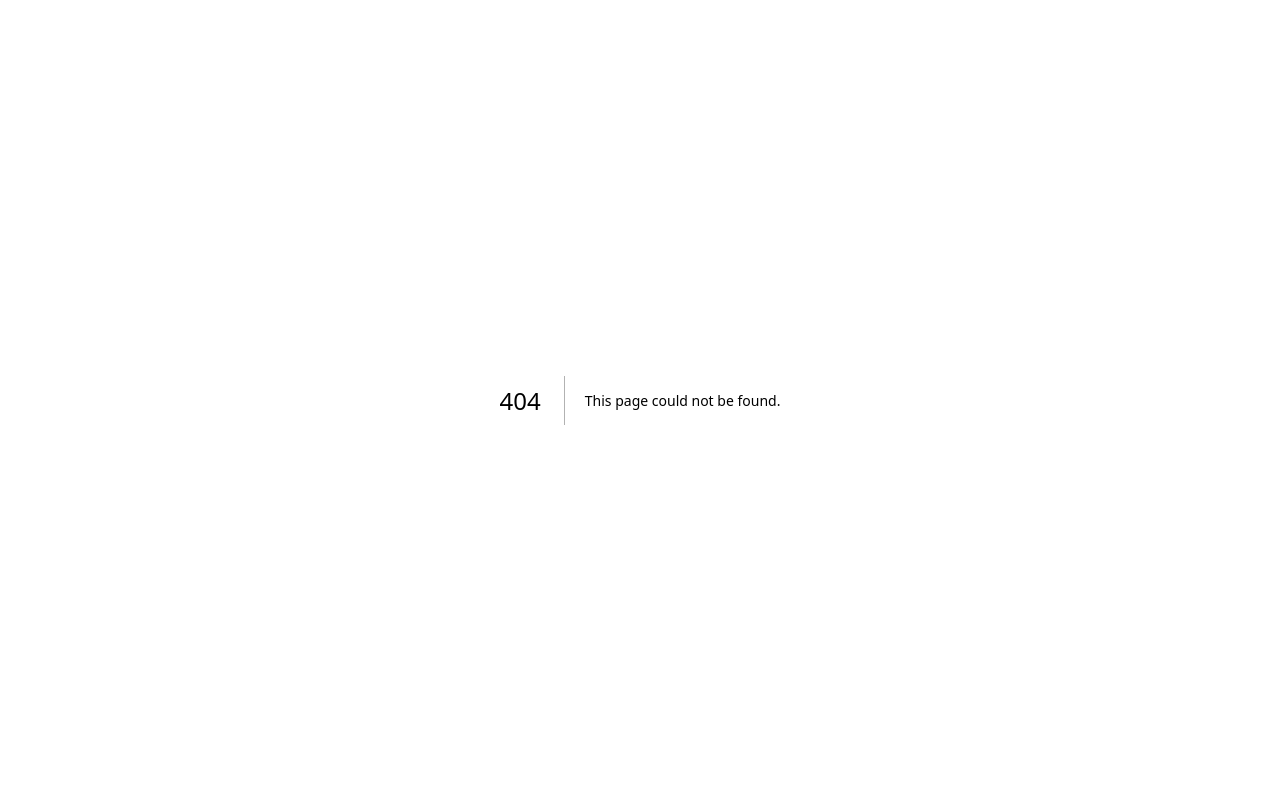
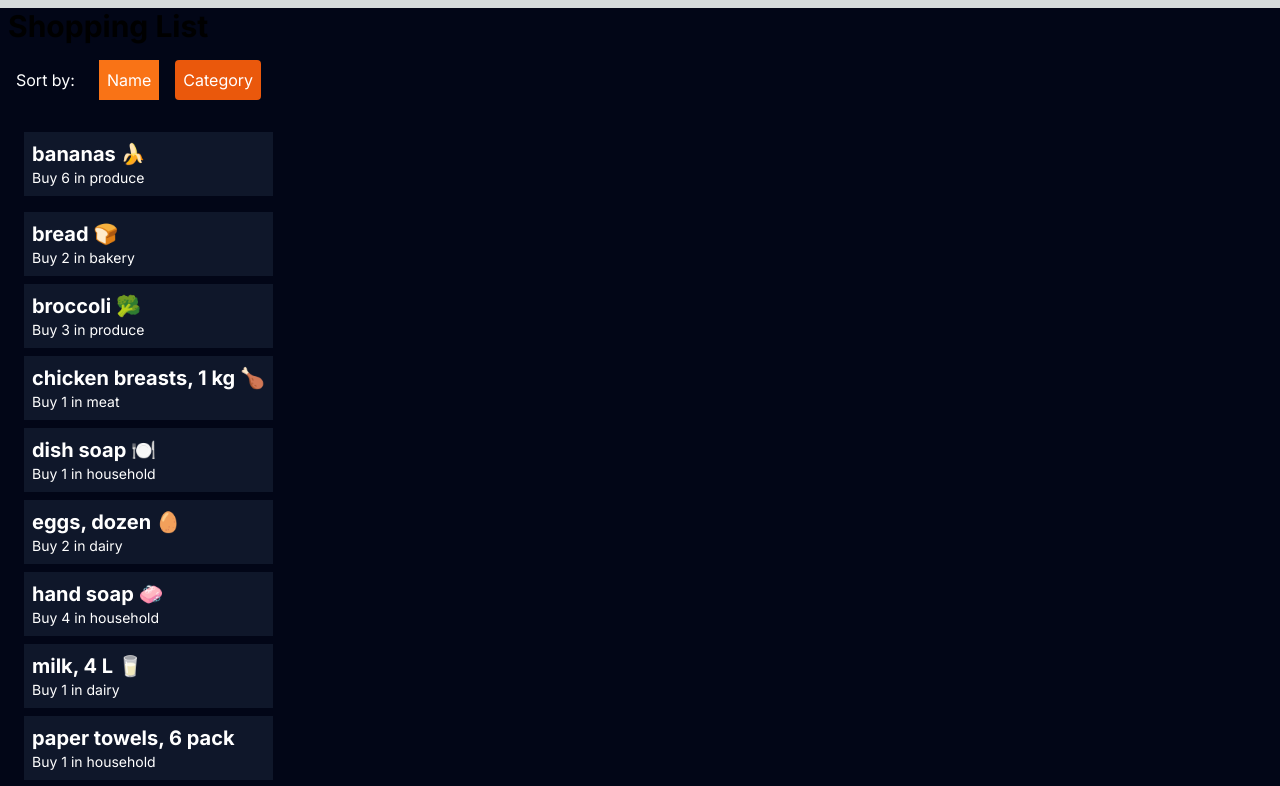
Before and after one commit to Jashangill1/cprg306-assignments, a Next.js app: page /week-5 in a window 1280 px wide. Before the commit this address had no page. Shown: the top 786 px of the page. Built offline with nearby package versions, Linux system fonts and the light colour scheme.

Commit message:
Week-5 submission

```diff
--- a/app/page.js
+++ b/app/page.js
@@ -9,6 +9,7 @@ export default function Home() {
       <Link href="./week-2/">Week 2 Assignment</Link>
       <Link href="./week-3/">Week 3 Assignment</Link>
       <Link href="./week-4/">Week 4 Assignment</Link>
+      <Link href="./week-5/">Week 5 Assignment</Link>
     </main>
   );
 }
--- /dev/null
+++ b/app/week-5/item-list.js
@@ -0,0 +1,63 @@
+
+"use client";
+
+import Item from "./item";
+import List from "./items.json";
+import { useState } from "react";
+
+const ItemList = () => {
+  const [sortBy, setSortBy] = useState("name");
+  const [color, setColor] = useState("name");
+  const data = [...List].sort((a, b) => {
+    if (sortBy === "category") {
+      if (a.category < b.category) return -1;
+    }
+    if (sortBy === "name") {
+      if (a.name < b.name) return -1;
+    }
+  });
+
+  const nameClick = () => {
+    setSortBy("name");
+    setColor("name");
+  };
+  const categoryClick = () => {
+    setSortBy("category");
+    setColor("category");
+  };
+  return (
+    <div className="flex flex-col gap-2 items-start p-2 bg-slate-950 text-white min-h-screen">
+      <div className="flex flex-row gap-4 items-center mb-2">
+        <p className="p-2">Sort by:</p>
+        <button
+          className={`p-2 ${
+            color === "name" ? "bg-orange-500" : "bg-orange-600"
+          }`}
+          onClick={nameClick}
+        >
+          Name
+        </button>
+        <button
+          className={`p-2 rounded ${
+            color === "category" ? "bg-orange-500" : "bg-orange-600"
+          }`}
+          onClick={categoryClick}
+        >
+          Category
+        </button>
+      </div>
+      <ul className="space-y-2">
+      {data.map((item, index) => (
+        <Item
+          key={index}
+          name={item.name}
+          quantity={item.quantity}
+          category={item.category}
+        />
+      ))}
+    </ul>
+ </div>
+  );
+};
+
+export default ItemList;
--- /dev/null
+++ b/app/week-5/item.js
@@ -0,0 +1,15 @@
+
+import React from "react";
+
+const Item = ({ name, quantity, category }) => {
+  return (
+    <li className="p-2 m-4 bg-slate-900 max-w-sm">
+      <h2 className="text-xl font-bold">{name}</h2>
+      <div className="text-sm">
+        Buy {quantity} in {category}
+      </div>
+    </li>
+  );
+};
+
+export default Item;
--- /dev/null
+++ b/app/week-5/items.json
@@ -0,0 +1,74 @@
+[
+    {
+      "id": "1h2GJKH12gkHG31h1H",
+      "name": "milk, 4 L 🥛",
+      "quantity": 1,
+      "category": "dairy"
+    },
+    {
+      "id": "2KJH3k2j3H1k2J3K1H",
+      "name": "bread 🍞",
+      "quantity": 2,
+      "category": "bakery"
+    },
+    {
+      "id": "3h2KJH3k2j3H1k2J3",
+      "name": "eggs, dozen 🥚",
+      "quantity": 2,
+      "category": "dairy"
+    },
+    {
+      "id": "4k2J3K1H2GJKH12gk",
+      "name": "bananas 🍌",
+      "quantity": 6,
+      "category": "produce"
+    },
+    {
+      "id": "5H1h1H2KJH3k2j3H",
+      "name": "broccoli 🥦",
+      "quantity": 3,
+      "category": "produce"
+    },
+    {
+      "id": "6H1k2J3K1H2GJKH1",
+      "name": "chicken breasts, 1 kg 🍗",
+      "quantity": 1,
+      "category": "meat"
+    },
+    {
+      "id": "7gkHG31h1H2KJH3k",
+      "name": "pasta sauce 🍝",
+      "quantity": 3,
+      "category": "canned goods"
+    },
+    {
+      "id": "8j3H1k2J3K1H2GJK",
+      "name": "spaghetti, 454 g 🍝",
+      "quantity": 2,
+      "category": "dry goods"
+    },
+    {
+      "id": "9H12gkHG31h1H2KJ",
+      "name": "toilet paper, 12 pack 🧻",
+      "quantity": 1,
+      "category": "household"
+    },
+    {
+      "id": "10H3k2j3H1k2J3K1",
+      "name": "paper towels, 6 pack",
+      "quantity": 1,
+      "category": "household"
+    },
+    {
+      "id": "11k2J3K1H2GJKH12",
+      "name": "dish soap 🍽️",
+      "quantity": 1,
+      "category": "household"
+    },
+    {
+      "id": "12GJKH12gkHG31h1",
+      "name": "hand soap 🧼",
+      "quantity": 4,
+      "category": "household"
+    }
+  ]
--- /dev/null
+++ b/app/week-5/page.js
@@ -0,0 +1,16 @@
+
+import React from "react";
+import ItemList from "./item-list";
+
+export default function page() {
+  return (
+    <main className="bg-slate-950">
+      <div>
+        <h2 className="text-3xl font-bold m-2">Shopping List</h2>
+        <ul>
+            <ItemList />
+        </ul>
+      </div>
+    </main>
+  );
+}
```
